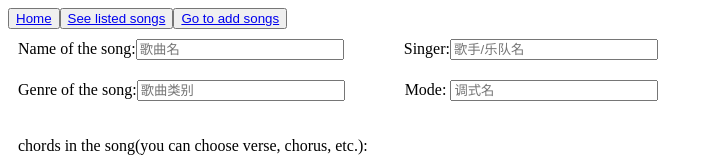
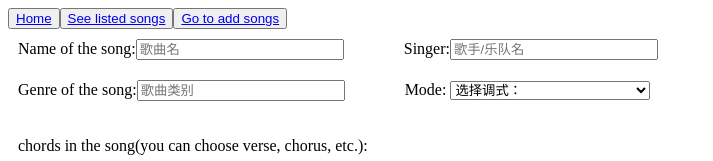
Before and after one commit to FengyangZhang/gHelper, a React (Create React App) app in the folder client/: page /addpanel in a window 1280 px wide. Shown: the top 161 px of the page, without its empty margins (0-713 px from the left). Built offline with nearby package versions, Linux system fonts and the light colour scheme.

Commit message:
start working on mode helper

```diff
--- a/client/src/AddPanel.js
+++ b/client/src/AddPanel.js
@@ -136,17 +136,37 @@ export default class AddPanel extends Component {
               value={this.state.genre}
             />
             Mode:{"\t"}
-            <input list="modes"
+            <select className = "modeNameList"
+              style={{ width: "200px" }}
               placeholder="调式名"
-              onChange={e => this.setState({ mode: e.target.value })}
-              style={{ width: "200px" }}
               value={this.state.mode}
-              />
-            <datalist id="modes">
-                <option value="C大调"/>
-                <option value="C小调"/>
-                <option value="A大调"/>
-            </datalist>
+              onChange={e=>this.setState({mode: e.target.value})}>
+                <option value=""> 选择调式：</option>
+                <option value="C大调"> C大调</option>
+                <option value="Db大调"> Db/C#大调</option>
+                <option value="D大调"> D大调</option>
+                <option value="Eb大调"> Eb大调</option>
+                <option value="E大调"> E大调</option>
+                <option value="F大调"> F大调</option>
+                <option value="Gb大调"> F#/Gb大调</option>
+                <option value="G大调"> G大调</option>
+                <option value="Ab大调"> Ab大调</option>
+                <option value="A大调"> A大调</option>
+                <option value="Bb大调"> Bb大调</option>
+                <option value="B大调"> Cb/B大调</option>
+                <option value="a小调"> a小调</option>
+                <option value="bb小调"> a#/bb小调</option>
+                <option value="b小调"> b小调</option>
+                <option value="c小调"> c小调</option>
+                <option value="c#小调"> c#小调</option>
+                <option value="c小调"> c小调</option>
+                <option value="eb小调"> d#/eb小调</option>
+                <option value="e小调"> e小调</option>
+                <option value="f小调"> f小调</option>
+                <option value="f#小调"> f#小调</option>
+                <option value="g小调"> g小调</option>
+                <option value="g#小调"> g#/ab小调</option>
+            </select>
             {this.state.mode !== "" ? <ModeHelper mode={this.state.mode} /> : <br />}
           </div>
           <div style={{ padding: "10px" }}>
--- a/client/src/ModeHelper.js
+++ b/client/src/ModeHelper.js
@@ -2,10 +2,21 @@ import React, { Component } from "react";
 require('./css/ModeHelper.css');
 
 export default class ModeHelper extends Component {
+
+    modeToPitches(mode) {
+        const isMajor = mode.indexOf("大") !== -1 ? 1 : 0;
+        const modeName = isMajor ? mode.substring(0, mode.indexOf("大"))
+            : mode.substring(0, 1).toUpperCase()+mode.substring(1, mode.indexOf("小"));
+        const intervals = isMajor ? [2, 2, 1, 2, 2, 2, 1] : [2, 1, 2, 2, 1, 2, 2];
+        const notes = ["C", "C#/Db", "D", "D#/Eb", "E", "F", "#F/Gb", "G", "G#/Ab", "A", "A#/Bb", "B"];
+        return <i>{modeName}</i>;
+    }
+
+
     render() {
         return (
             <div className="modeHelperDiv">
-                {this.props.mode}，构成音如下:
+                {this.props.mode}，构成音如下: {this.modeToPitches(this.props.mode)}
             </div>
         );
     }
--- a/client/src/css/AddPanel.css
+++ b/client/src/css/AddPanel.css
@@ -2,7 +2,7 @@
     display:inline-block;
 }
 .standardInput{
-    margin-right: 60px
+    margin-right: 60px;
 }
 
 .doneButton{
@@ -43,3 +43,8 @@
     margin-left:1.5rem;
     transition: transform .2s ease;
 }
+
+.twoInputDiv{
+    overflow-x: hidden;
+    overflow-y: scroll;
+}
--- a/client/src/css/ModeHelper.css
+++ b/client/src/css/ModeHelper.css
@@ -1,3 +1,4 @@
 .modeHelperDiv{
     display: inline;
+    margin-left: 20px;
 }
```
